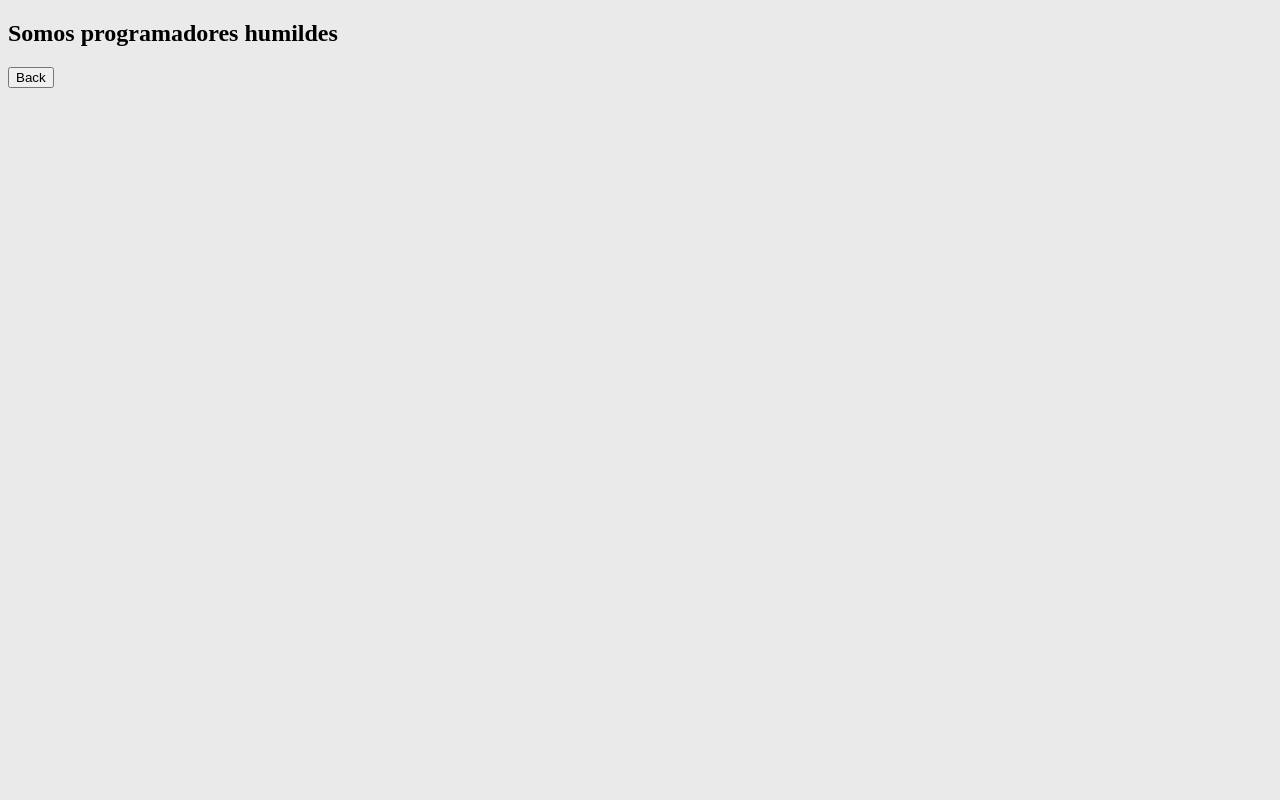
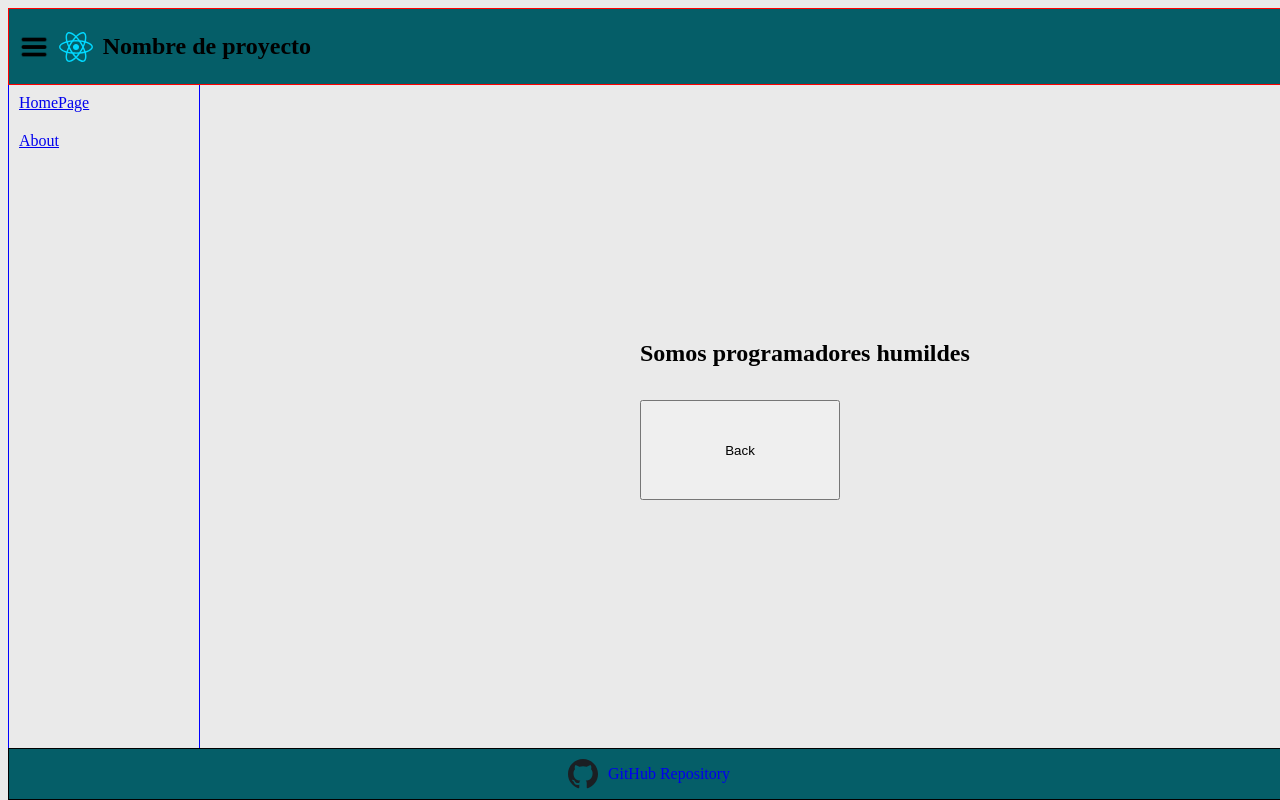
Before and after one commit to Huanye98/Recipe-Book-App, a React (Vite) app in the folder Recipe-Book-App/: page /about in a window 1280 px wide. Built offline with nearby package versions, Linux system fonts and the light colour scheme.

Commit message:
retoque post dia 3

```diff
--- a/Recipe-Book-App/src/App.css
+++ b/Recipe-Book-App/src/App.css
@@ -1,74 +1,183 @@
-html{
-  background-color:#eaeaea ;
+html {
+  background-color: #eaeaea;
 }
-body{
+body {
   color: #000000;
+  font-family: "Gordita regular";
 }
-#homePage{
+/*PAGES*/
+/*HomePage*/
+#homePage {
   margin: 0;
   padding: 0;
 }
-
-nav{
-display: flex;
-align-items: center;
-justify-content: space-between;
-background-color:#055E68;
-padding: 0 60px;
-margin: 0 0;
+/* About */
+.about-back-btn{
+  height: 100px;
+  width: 200px;
+  left:50%;
+  top: 50%;
+  position: absolute;
+  }
+  #about-h2{
+    position: absolute;
+    top: 40%;
+    left: 50%;
+    font-family: "Gordita Medium";
+  }
+/*error 404*/
+  #sorry{
+    position: absolute;
+    left: 50%;
+    top: 50%;
+  }
+/*Details*/
+.recipe-details{
+  left: 200px;
+  position: absolute;
+  border: solid yellow 2px;
+}
+.details-img-food{
+  background-size: cover;
+  width: 80vw;
+  height: 30vh;
+}
+.details-back-btn{
+  left: 50%;
+  bottom: 50%;
+  height: 100px;
+  width: 100px;
 }
 
-nav img{
+/* Components*/
+/* NAV */
+nav {
+  display: flex;
+  align-items: center;
+  justify-content: auto;
+  position: fixed;
+  gap: 10px;
+
+  background-color: #055e68;
+
+  padding: 0 10px;
+  margin: 0 0;
+  z-index: 2;
+
+  width: 100vw;
+  height: 75px;
+
+  border: 1px solid red;
+}
+
+nav img {
   height: 30px;
 }
 
-#side-bar{
+
+/*SideBar*/
+
+#side-bar {
   display: visible;
-  height: 80vh;
-  width: 20vw;
-  border: solid 1px black;
+  height: 90vh;
+  width: 190px;
+  border: solid 1px blue;
+  position: fixed;
+  margin-top: 75px;
+  display: flex;
+  flex-direction: column;
 }
-footer{
-  height: 7vh;
+#side-bar *{
+  padding: 10px 10px
+
+}
+/*Footer*/
+
+footer {
+  height: 50px;
   width: 100vw;
+
+  background-color: #055e68;
   border: 1px solid black;
+  color: white;
+
   display: flex;
   align-items: center;
   justify-content: center;
   gap: 10px;
+
+  position: fixed;
+  bottom: 0;
 }
-footer a{
+footer a {
   text-decoration: none;
 }
+footer a:visited{
+  color: white;
+}
+footer a:hover{
+  color: purple;
+}
 
-#list-container{
+footer img{
+  height: 30px;
+}
+/*List Container*/
+
+#list-container {
   display: flex;
   flex-wrap: wrap;
+  border: 1px solid red;
+  width: 80vw;
+  position: absolute;
+  right: 0;
+  margin: 70px 0;
+  left: 200px;
+  padding-bottom: 50px;
+
 }
 
-.recipe-container{
+/* Items */
+.recipe-container {
   display: flex;
-  border: 1px solid;
   margin: 10px;
   flex-direction: column;
   width: 300px;
+  border-radius: 5px;
+  box-shadow: #bdbdbd 5px 5px  10px -2.5px;
+  background-color: white;
+}
+#card-button-div{
+  display: flex;
+  justify-content: space-evenly;
+
 }
 
-.recipe-container button{
-  display: flex;
+.recipe-container button {
+
   width: 100px;
-  justify-content: center;
-  align-items: center;
-  margin-left: 100px;
+  height: 20px;
+  border: none;
+  margin: 10px 5px;
+  background-color: rgb(247, 87, 161);
+  color: white;
+  border-radius: 2px;
 }
 
-.recipe-container h3{
+.recipe-container h3 {
   display: flex;
+
+}
+.container-text{
+padding-left: 20px;
+box-shadow: inset 5px 0 10px 5px rgb(245, 244, 244);
 }
 
-.img-food{
+
+.img-food {
   background-repeat: no-repeat;
   background-size: cover;
   background-position: center;
-  height: 100px;
+  height: 150px;
+  border-radius: 5px 5px 0 0;
 }
--- a/Recipe-Book-App/src/App.jsx
+++ b/Recipe-Book-App/src/App.jsx
@@ -2,15 +2,15 @@ import "./App.css";
 import HomePage from "./pages/HomePage";
 import About from "./pages/About";
 import { Routes, Route } from "react-router-dom";
-import ListItem from "./components/ListItem";
 import NotFoundPage from "./pages/NotFoundPage";
+import RecipeDetails from "./pages/RecipeDetails";
 
 function App() {
   return (
     <Routes>
       <Route path="/" element={<HomePage id="home-page" />}></Route>
       <Route path="/about" element={<About id="about" />}></Route>
-      <Route path="/recipes/:recipeName" element={<ListItem id="list-item" />}></Route>
+      <Route path="/recipes/:recipeId" element={<RecipeDetails/>}></Route>
       <Route path="*" element={<NotFoundPage id="not-found-page" />}></Route>
     </Routes>
   );
--- a/Recipe-Book-App/src/components/ListItem.jsx
+++ b/Recipe-Book-App/src/components/ListItem.jsx
@@ -1,34 +1,45 @@
 import React from "react";
-import { Link } from "react-router-dom";
 import list from "../data/recipes.json";
+import { Link, useParams } from "react-router-dom";
 
 function ListItem(props) {
-    let {name, calories} = list
+  let { name, calories, servings, image, id } = props.recipe;
+  const params = useParams();
+  const targetItem =list.find (recipe=>recipe.id === params.recipeId);
 
   return (
     <div className="recipe-container">
       <div
         className="img-food"
-        style={{ backgroundImage: `url(${props.image})` }}
+        style={{ backgroundImage: `url(${image})` }}
       ></div>
-      <h3>
-        {name}{" "}
-        {calories >= 275 ? (
-          <span className="emoji">❤️‍🩹</span>) : (
-          <span className="emoji">❤️</span>
-        )}
-      </h3>
-      <div>
+      <div className="container-text">
+        <h3>
+          {name}
+          {calories >= 275 ? (
+            <span className="emoji">❤️‍🩹</span>
+          ) : (
+            <span className="emoji">❤️</span>
+          )}
+        </h3>
         <p>
-          Calorías: <span>{props.recipe.calories}</span>
+          Calorías: <span>{calories}</span>
         </p>
         <p>
-          Servings: <span>{props.recipe.servings}</span>
+          Servings: <span>{servings}</span>
         </p>
       </div>
-      <button className="btn-delete" onClick={() => props.handleDeleteRecipe(props.index)}>
+      <div id="card-button-div">
+      <button
+        className="btn-delete"
+        onClick={() => props.handleDeleteRecipe(id)}
+      >
         Delete
       </button>
+      <Link to={`recipes/${id}`} key={id}>
+      <button className="view-more">view more</button>
+      </Link>
+      </div>
     </div>
   );
 }
--- a/Recipe-Book-App/src/components/Navbar.jsx
+++ b/Recipe-Book-App/src/components/Navbar.jsx
@@ -4,9 +4,10 @@ import menu from "../assets/burger-bar.png"
 function Navbar() {
   return (
       <nav>
-        <img src={menu} alt="" />
+        <img src={menu} id='burger-menu' alt="" />
+        <img src={logo} alt='logo' id='logo'></img>
         <h1>Nombre de proyecto</h1>
-        <img src={logo} alt='logo'></img>
+
 
       </nav>
   )
--- a/Recipe-Book-App/src/components/RecipesList.jsx
+++ b/Recipe-Book-App/src/components/RecipesList.jsx
@@ -1,5 +1,5 @@
-import React from 'react'
-import ListItem from './ListItem';
+import React from "react";
+import ListItem from "./ListItem";
 import { useState } from "react";
 import list from "../data/recipes.json";
 
@@ -7,21 +7,26 @@ import list from "../data/recipes.json";
 function RecipesList() {
   const [recipes, setRecipes] = useState(list);
 
+  const handleDeleteRecipe = (id) => {
+    const clone = [...recipes];
+    clone.splice(id, 1);
+    setRecipes(clone);
+  };
 
-  const handleDeleteRecipe = (index) => {
 
-      const clone = [...recipes];
-      clone.splice(index, 1)
-      setRecipes(clone)
-  }
+
   return (
-
     <div id="list-container">
-      {recipes.map((recipe, index) => {
-        return <ListItem key={index} image= {recipe.image} recipe={recipe} handleDeleteRecipe={handleDeleteRecipe} index={index}/>
-      })}
+      {recipes.map((recipe)=> (
+        <ListItem
+          key={recipe.id}
+          recipe={recipe}
+          handleDeleteRecipe={handleDeleteRecipe}
+        />
+        )
+      )}
     </div>
-  )
+  );
 }
 
 export default RecipesList;
--- a/Recipe-Book-App/src/components/Sidebar.jsx
+++ b/Recipe-Book-App/src/components/Sidebar.jsx
@@ -1,11 +1,12 @@
 import React from 'react'
 import { Link } from "react-router-dom";
 import About from "../pages/About";
+import HomePage from '../pages/HomePage';
 
 function Sidebar() {
   return (
     <div id='side-bar'>
-      <a href="#home-page">Home</a><br/>
+      <Link to="/" element={<HomePage />}>HomePage  </Link>
       <Link to="/about" element={<About id="about" />}>About</Link>
     </div>
   )
--- a/Recipe-Book-App/src/pages/About.jsx
+++ b/Recipe-Book-App/src/pages/About.jsx
@@ -1,14 +1,21 @@
 import React from "react";
 import { Link } from "react-router-dom";
+
+import Footer from '../components/Footer'
+import Navbar from '../components/Navbar'
+import Sidebar from '../components/Sidebar'
 
 function About() {
   return (
     <div>
-      <h2>Somos programadores humildes</h2>
+
+      <Navbar />
+      <h2 id="about-h2">Somos programadores humildes</h2>
+      <Sidebar />
+      <Footer />
+
       <Link to="/">
-        <button className="back-btn">
-          Back
-        </button>
+        <button className="about-back-btn">Back</button>
       </Link>
     </div>
   );
--- a/Recipe-Book-App/src/pages/NotFoundPage.jsx
+++ b/Recipe-Book-App/src/pages/NotFoundPage.jsx
@@ -1,9 +1,16 @@
 import React from 'react'
-
+import Navbar from "../components/Navbar"
+import Sidebar from "../components/Sidebar"
+import Footer from "../components/Footer"
 function NotFoundPage() {
   return (
-    <div>
-      <h1>Sorry, it seems you are in the wrong place!</h1>
+    <div id='not-found-page'>
+
+        <Navbar/>
+        <h1 id='sorry'>Sorry, it seems you are in the wrong place!</h1>
+        <Sidebar/>
+        <Footer/>
+
     </div>
   )
 }
--- a/Recipe-Book-App/src/pages/RecipeDetails.jsx
+++ b/Recipe-Book-App/src/pages/RecipeDetails.jsx
@@ -1,44 +1,36 @@
-// import React from "react";
-// import list from "../data/recipes.json";
-// import { useParams } from "react-router-dom";
+import React from "react";
+import list from "../data/recipes.json";
+import Navbar from "../components/Navbar";
+import Footer from "../components/Footer";
+import Sidebar from "../components/Sidebar";
+import { Link, useParams } from "react-router-dom";
 
-// function RecipeDetails() {
-//   const params = useParams();
-//   const recipeInfoName = list.find((recipe) => recipe.name === params.recipeName);
+function RecipeDetails() {
 
-//   //  const params = useParams();
-//   //  const studentProfile = studentsData.find((student) => student._id === params.studentId);
-//   return (
-//     <div className="recipe-container">
-//       <div
-//         className="img-food"
-//         style={{ backgroundImage: `url(${recipeInfo.image})` }}
-//       ></div>
-//       <h3>
-//         {recipeInfo.name}{" "}
-//         {recipeInfo.calories >= 275 ? (
-//           <span className="emoji">❤️‍🩹</span>
-//         ) : (
-//           <span className="emoji">❤️</span>
-//         )}
-//       </h3>
-//       <div>
-//         <p>
-//           Calorías: <span>{recipeInfo.calories}</span>
-//         </p>
-//         <p>
-//           Servings: <span>{recipeInfo.servings}</span>
-//         </p>
-//       </div>
-//       <button className="btn-delete" onClick={() => handleDeleteRecipe(index)}>
-//         Delete
-//       </button>
+  let params = useParams()
+  let targetRecipe = list.find(e => e.id === params.recipeId)
 
-//       <Link to={`/recipes/${recipeInfo.id}`}>
-//         <button className="btn-view-more">Ver Más</button>
-//       </Link>
-//     </div>
-//   );
-// }
+  return (
+    <>
+      <Navbar />
+      <Sidebar />
+      <div className="recipe-details">
+        <div className="details-img-food" style={{ backgroundImage: `url(${targetRecipe.image})` }}></div>
+        <div className="details-container-text">
+          <h3>
+            {targetRecipe.name}
+            {targetRecipe.calories >= 275 ? (<span className="emoji">❤️‍🩹</span>) : (<span className="emoji">❤️</span>)}
+          </h3>
+          <p>Calorías: <span>{targetRecipe.calories}</span></p>
+          <p>Servings: <span>{targetRecipe.servings}</span></p>
+        </div>
+        <Link to="/">
+          <button className="details-back-btn">Back</button>
+        </Link>
+      </div>
+      <Footer />
+    </>
+  );
+}
 
-// export default RecipeDetails;
+export default RecipeDetails;
```
